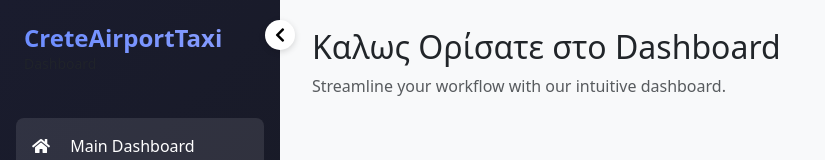
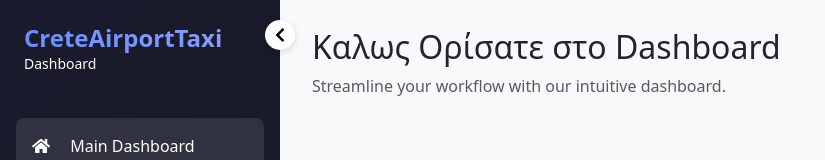
Before and after one commit to ThanasisTop/Itinerary, a plain HTML site: page index.html in a window 1280 px wide. Both pictures are taken after a click on the button 80 px from the left and 35 px from the top of the page. Shown: the top 160 px of the page, without its empty margins (0-825 px from the left). Drawn offline with nearby package versions, Linux system fonts and the light colour scheme.

Commit message:
logo change

```diff
--- a/index.html
+++ b/index.html
@@ -16,7 +16,7 @@
             </button>
             <div class="p-4">
                <h4 class="logo-text fw-bold mb-0">CreteAirportTaxi</h4>
-               <p class="text-muted small hide-on-collapse">Dashboard</p>
+               <p class="text-white small hide-on-collapse">Dashboard</p>
             </div>
             <div class="nav flex-column" ng-repeat="item in vm.Menu">
                <a href="#" class="sidebar-link active text-decoration-none p-3" ng-click="vm.setPage(item.Path)">
```
